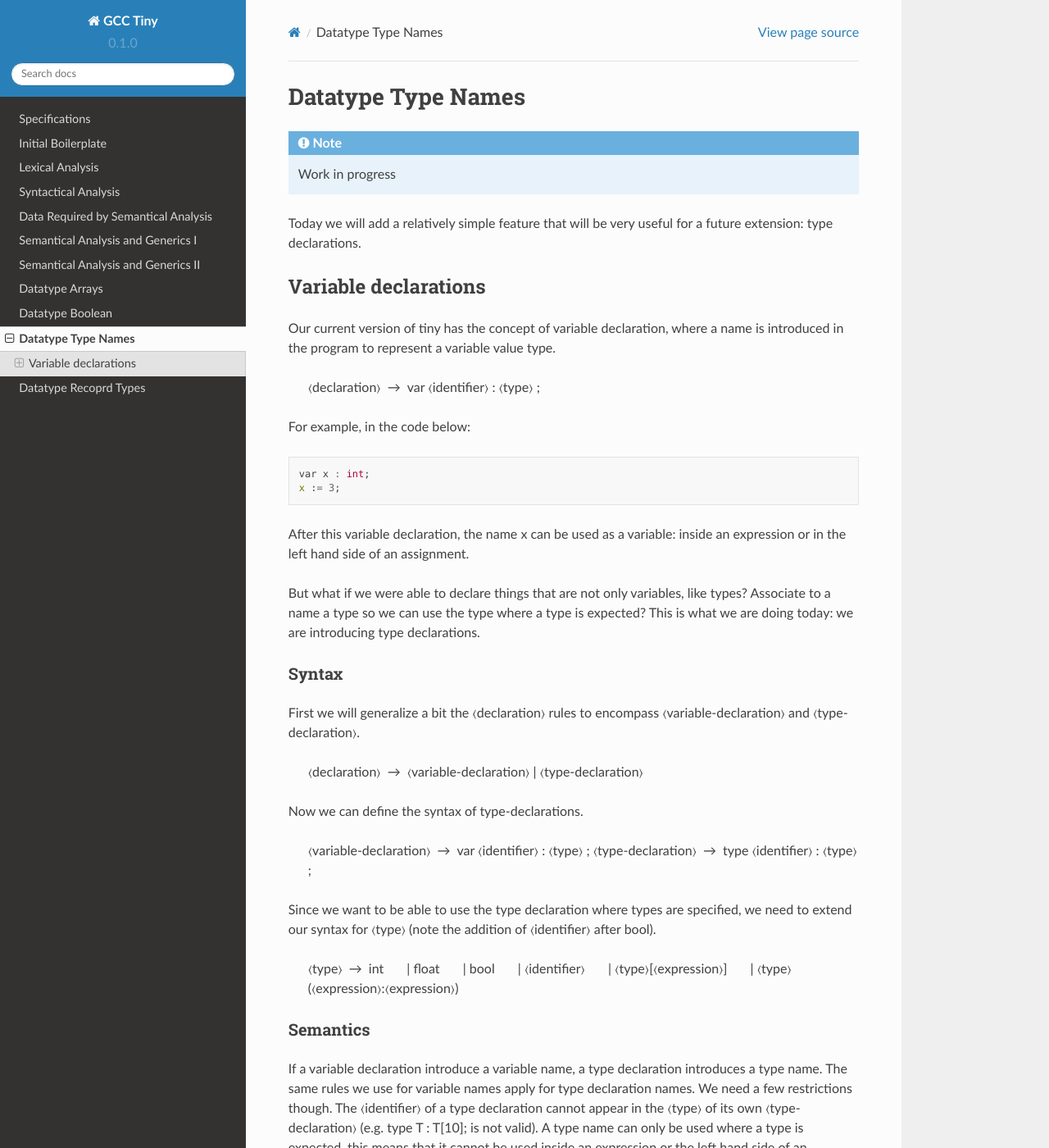
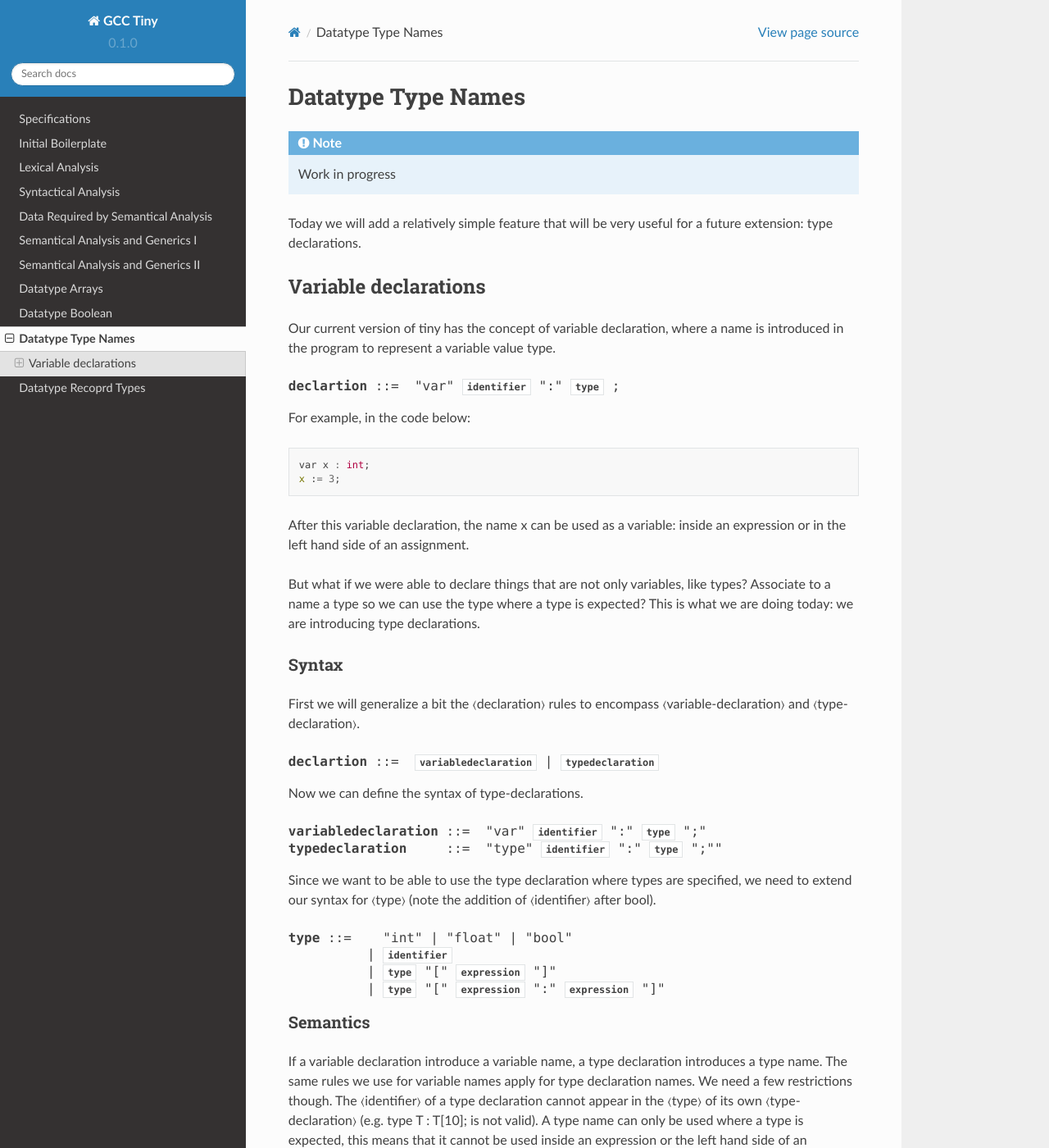
Before and after one commit to GCC-Tiny/gcc-tiny-docs-rtd, a Sphinx documentation site: the page built from docs/source/part10.rst, in a window 1280 px wide and 1400 px high. Shown: the whole window at 82% size. Built offline with Sphinx 7.4.7 and the Read the Docs theme 2.0.0, drawn with Linux system fonts in a browser that asks for light colours.

Commit message:
part10: prodcutionlists

```diff
--- a/docs/source/part10.rst
+++ b/docs/source/part10.rst
@@ -12,7 +12,8 @@ Variable declarations
 
 Our current version of tiny has the concept of variable declaration, where a name is introduced in the program to represent a variable value type.
 
-   〈declaration〉 → var 〈identifier〉 : 〈type〉 ;
+.. productionlist:: Tiny10a
+    declartion: "var" `identifier` ":" `type` ;
 
 For example, in the code below:
 
@@ -30,21 +31,24 @@ Syntax
 
 First we will generalize a bit the 〈declaration〉 rules to encompass 〈variable-declaration〉 and 〈type-declaration〉.
 
-   〈declaration〉 → 〈variable-declaration〉 | 〈type-declaration〉
+.. productionlist:: Tiny10b
+    declartion: `variabledeclaration` | `typedeclaration`
+
 
 Now we can define the syntax of type-declarations.
 
-   〈variable-declaration〉 → var 〈identifier〉 : 〈type〉 ;
-   〈type-declaration〉 → type 〈identifier〉 : 〈type〉 ;
+.. productionlist:: Tiny10a
+   variabledeclaration: "var" `identifier` ":" `type` ";"
+   typedeclaration: "type" `identifier` ":" `type` ";""
+
 
 Since we want to be able to use the type declaration where types are specified, we need to extend our syntax for 〈type〉 (note the addition of 〈identifier〉 after bool).
 
-   〈type〉 → int
-     | float
-     | bool
-     | 〈identifier〉
-     | 〈type〉[〈expression〉]
-     | 〈type〉(〈expression〉:〈expression〉)
+.. productionlist:: Tiny10a
+    type:   "int" | "float" | "bool"
+        : | `identifier`
+        : | `type` "[" `expression` "]"
+        : | `type` "[" `expression` ":" `expression` "]"
 
 Semantics
 ---------
```
